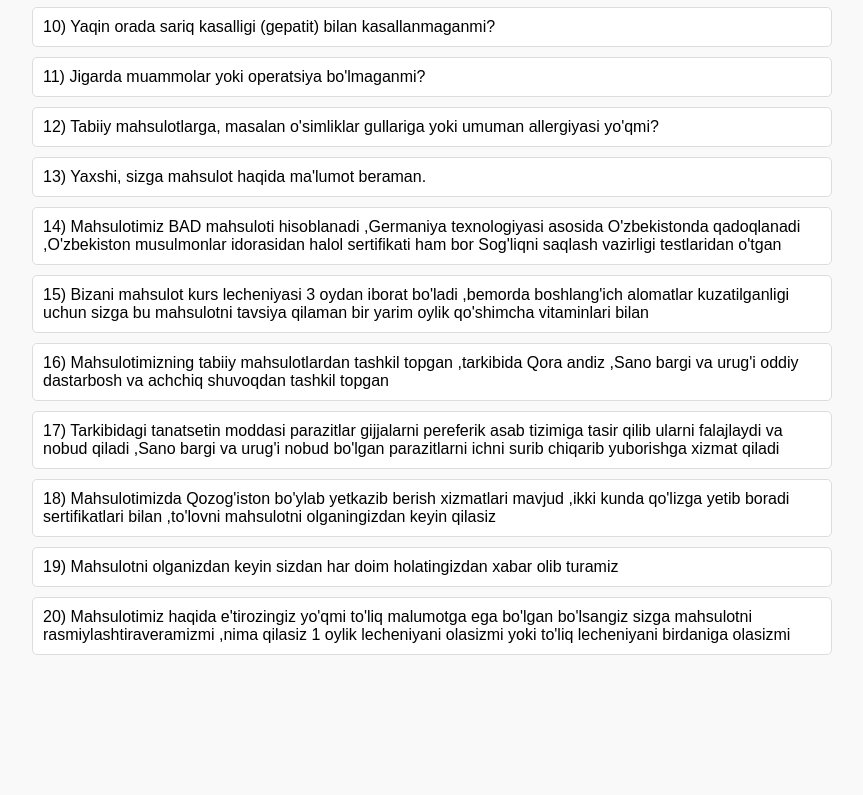
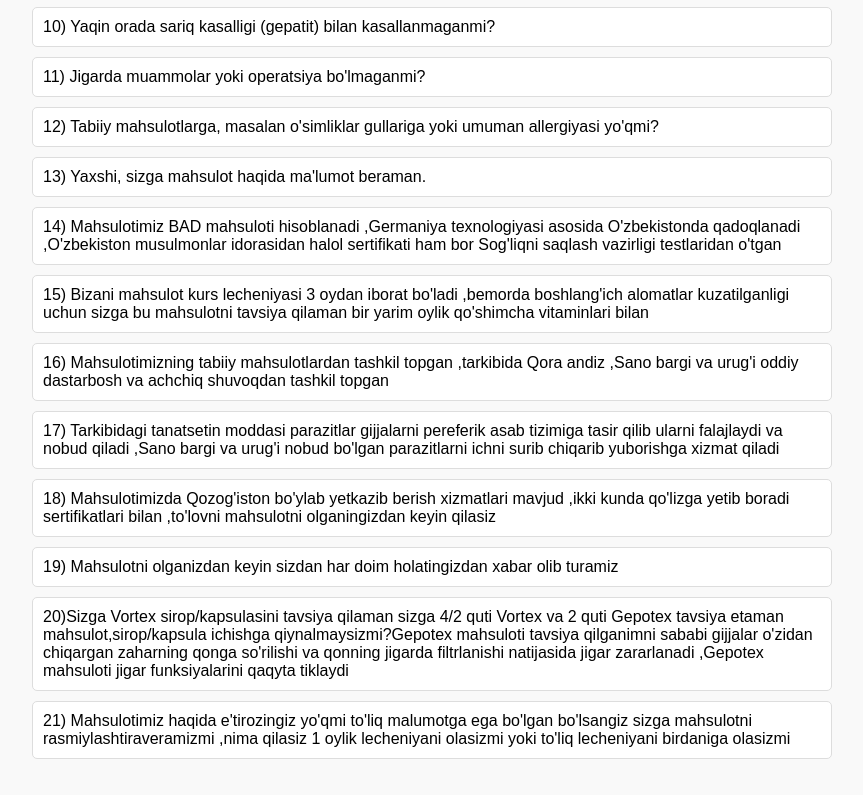
Before and after one commit to abdullohabdurahmonov/Klinika-operator, a plain HTML site: page index.html in a window 1280 px wide. Shown: the part 653-1448 px from the top of the page, without its empty margins (208-1071 px from the left). Before the commit the page ends 1364 px from the top, so only its background shows below. Drawn offline with Linux system fonts and the light colour scheme.

Commit message:
Update index.html

```diff
--- a/index.html
+++ b/index.html
@@ -108,7 +108,9 @@
             <li>17) Tarkibidagi tanatsetin moddasi parazitlar gijjalarni pereferik asab tizimiga tasir qilib ularni falajlaydi va nobud qiladi ,Sano bargi va urug'i nobud bo'lgan parazitlarni ichni surib chiqarib yuborishga xizmat qiladi</li>
             <li>18) Mahsulotimizda Qozog'iston bo'ylab yetkazib berish xizmatlari mavjud ,ikki kunda qo'lizga yetib boradi sertifikatlari bilan ,to'lovni mahsulotni olganingizdan keyin qilasiz</li>
             <li>19) Mahsulotni olganizdan keyin sizdan har doim holatingizdan xabar olib turamiz</li>
-            <li>20) Mahsulotimiz haqida e'tirozingiz yo'qmi to'liq malumotga ega bo'lgan bo'lsangiz sizga mahsulotni rasmiylashtiraveramizmi ,nima qilasiz 1 oylik lecheniyani olasizmi yoki to'liq lecheniyani birdaniga olasizmi</li>
+            <li>20)Sizga Vortex sirop/kapsulasini tavsiya qilaman sizga 4/2 quti Vortex va 2 quti Gepotex tavsiya etaman mahsulot,sirop/kapsula ichishga qiynalmaysizmi?Gepotex mahsuloti tavsiya qilganimni sababi gijjalar o'zidan chiqargan zaharning qonga so'rilishi va qonning jigarda filtrlanishi natijasida jigar zararlanadi ,Gepotex mahsuloti jigar funksiyalarini qaqyta tiklaydi  </li>
+
+            <li>21) Mahsulotimiz haqida e'tirozingiz yo'qmi to'liq malumotga ega bo'lgan bo'lsangiz sizga mahsulotni rasmiylashtiraveramizmi ,nima qilasiz 1 oylik lecheniyani olasizmi yoki to'liq lecheniyani birdaniga olasizmi</li>
         </ul>
     </div>
     <script>
```
